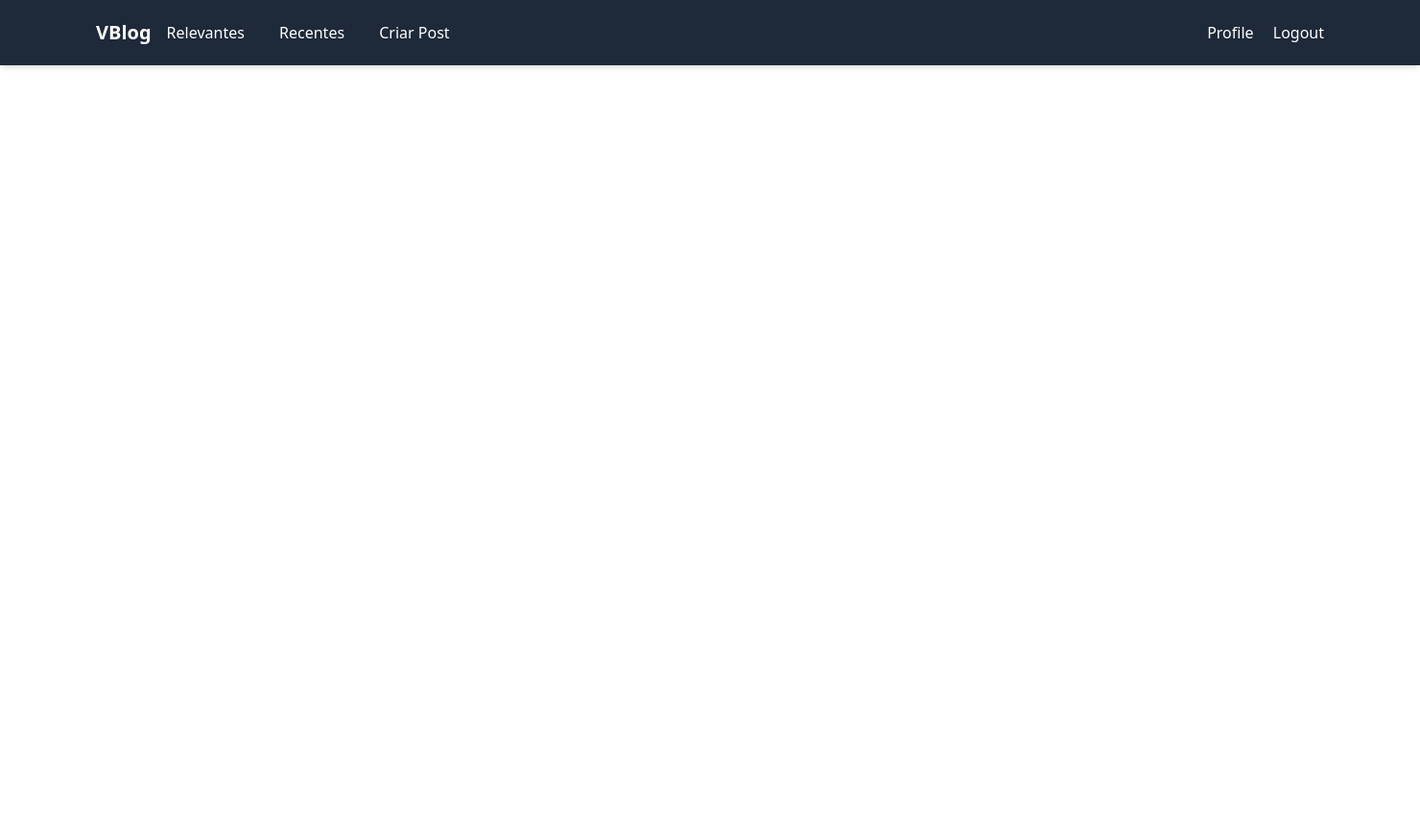
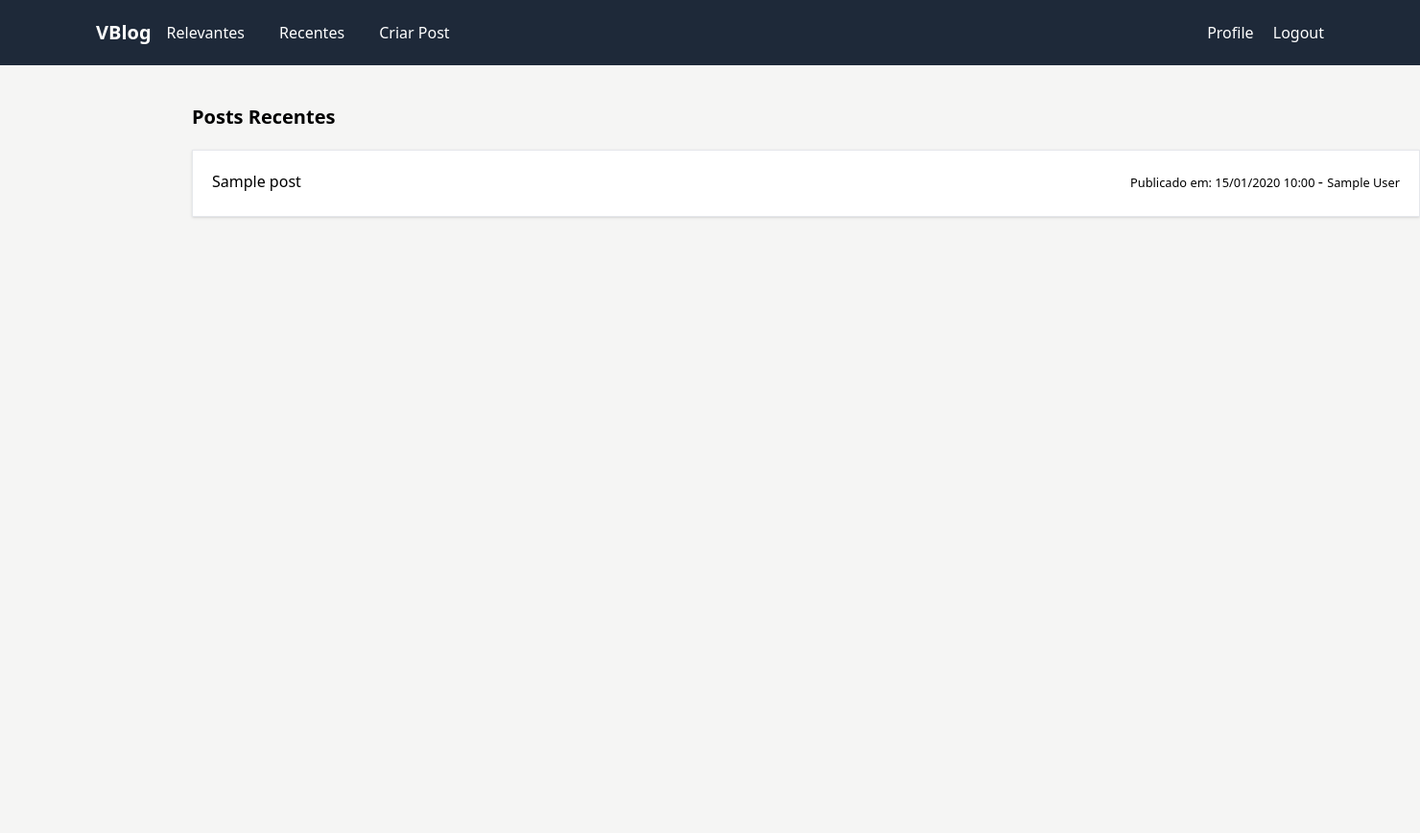
Before and after one commit to VitorMours/VBlog, a Django app: page /recents in a window 1480 px wide. Shown: the whole page at 96% size. Before the commit the page ends 71 px from the top, so only its background shows below. Run offline with Django 5.2, Linux system fonts and the light colour scheme; a user stored in the database is signed in; tables that the repository leaves empty hold one stand-in row (values such as "Sample post"); some libraries are stand-ins or nearby versions.

Commit message:
Creating the recent post listing and the card widget for the posts

```diff
--- a/blog/models.py
+++ b/blog/models.py
@@ -43,9 +43,12 @@ class CustomUser(AbstractUser):
 class Post(models.Model):
     id = models.UUIDField(primary_key=True, null=False, blank=False, default=uuid.uuid4, editable=False)
     _title = models.CharField(max_length=100, null=False, blank=False)
+    # _url = models.SlugField(unique=True, editable=False)
     _content = models.TextField(null=False, blank=False)
     _visibility = models.BooleanField(default=False, null=False, blank=False)
     _owner = models.ForeignKey(CustomUser, on_delete=models.CASCADE)
+    _created_at = models.DateTimeField(auto_now_add=True)
+    _updated_at = models.DateTimeField(auto_now=True)
 
     @property
     def visibility(self) -> bool:
@@ -87,5 +90,29 @@ class Post(models.Model):
             raise TypeError("O valor passado dentro desse campo deve ser um usuário")
         self._owner = value
 
+    @property
+    def created_at(self):
+        return self._created_at
+
+    @property
+    def updated_at(self):
+        return self._updated_at
+
+    @created_at.setter
+    def created_at(self):
+        return self._created_at
+
+    @updated_at.setter
+    def updated_at(self):
+        return self._updated_at
+
+    # @property
+    # def url(self):
+        # return self._url
+
+    # @url.setter
+    # def url(self):
+        # return self._url
+
     def __str__(self) -> None:
         return f"{self.title} {self.owner}: {self.visibility}"
--- a/blog/templates/recents.html
+++ b/blog/templates/recents.html
@@ -1,8 +1,38 @@
-{% extends "partials/base.html" %}
-{% block title %} - Recents {% endblock title %}
+{% extends "partials/base.html" %} {% block title %} - Recents {% endblock title%}
 
 {% block content %}
+<main class="bg-stone-100 w-full h-screen">
+  <div class="container pt-10 mx-50">
+    <h2 class="text-xl font-bold pb-5">Posts Recentes</h2>
 
+    {% if posts %}
+    <div class="list-group">
+      {% for post in posts %}
+      <a href="#" class="list-group-item list-group-item-action mb-3 card">
+        <div
+          class="bg-white shadow-sm border border-gray-200 p-5 flex w-full justify-between hover:bg-gray-100 transition duration-300 easy-in-out"
+        >
+            <h5 class="mb-1">{{ post.title }}</h5>
+            <div>
+                <small class="text-muted">
+                Publicado em: {{ post.created_at|date:"d/m/Y H:i" }}
+                </small>
+                -
+                <small class="text-muted">
+                {{ post.owner.first_name }} {{ post.owner.last_name }}
+                </small>
+            </div>
+        </div>
 
+      </a>
+      {% endfor %}
+    </div>
+    {% else %}
+    <div class="alert alert-info" role="alert">
+      Ainda não há posts recentes para exibir.
+    </div>
+    {% endif %}
+  </div>
+</main>
 
 {% endblock content %}
--- a/blog/views.py
+++ b/blog/views.py
@@ -6,6 +6,7 @@ from django.contrib.auth import logout as auth_logout
 from blog.forms import LoginForm, SigninForm
 from django.contrib import messages
 from django.contrib.auth.decorators import login_required, permission_required
+from blog.models import Post
 
 User = get_user_model()
 
@@ -85,7 +86,13 @@ def dashboard(request):
 
 @login_required(login_url="/login")
 def recents(request):
-    return render(request, "recents.html")
+    if request.method != "GET":
+        return HttpResponse("You can't use this HTTP method here", status=405)
+
+    posts = Post.objects.all().order_by("-_created_at")
+    context = { "posts": posts }
+
+    return render(request, "recents.html", context=context)
 
 @login_required(login_url="/login")
 def create_post(request):
```
Also changed, not shown: blog/templates/relevants.html (added, +36 -0 lines), blog/tests/unit/views/test_views.py (+21 -0 lines), blog/migrations/0005_post__created_at_post__updated_at_alter_post_id.py (added).
